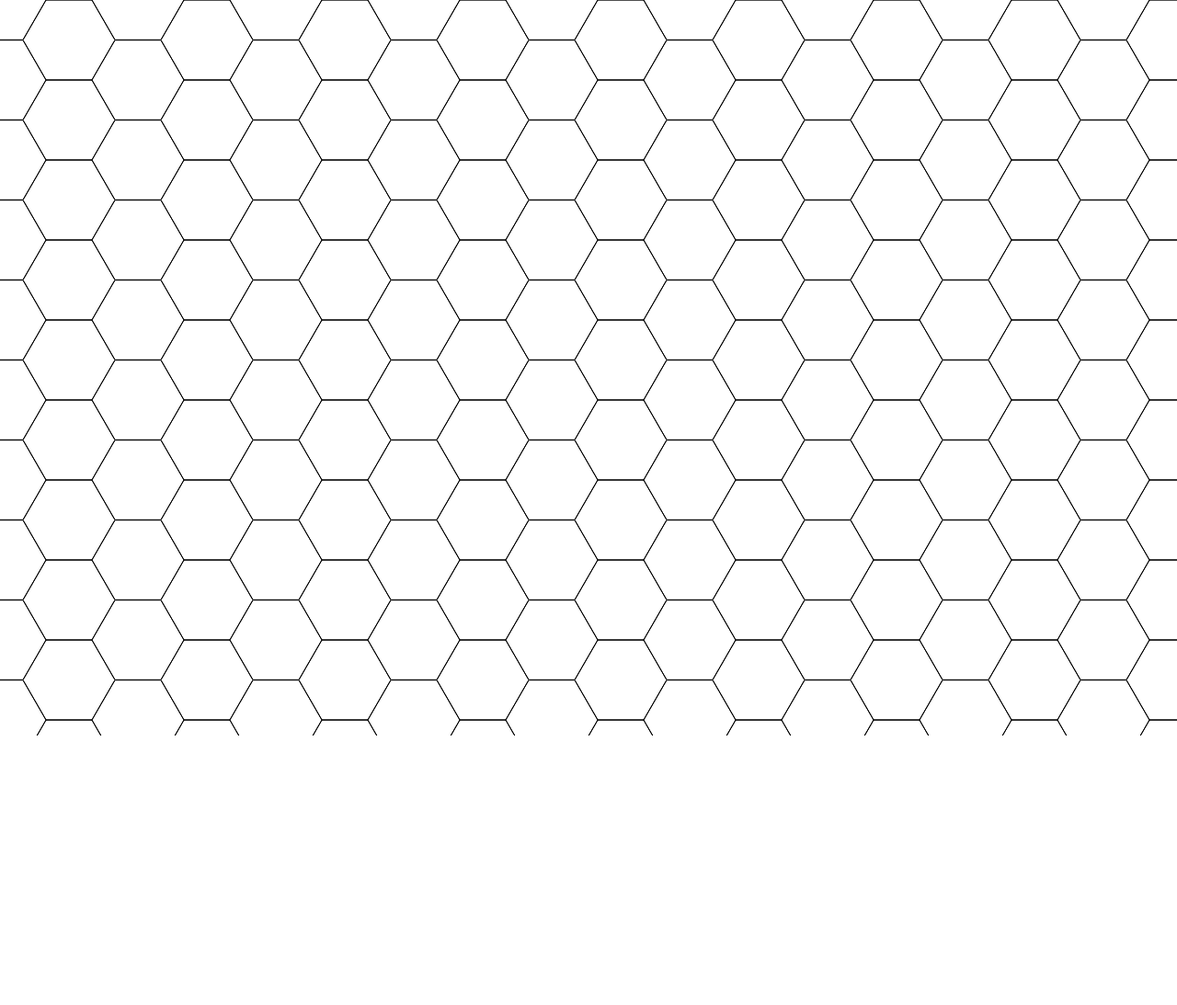
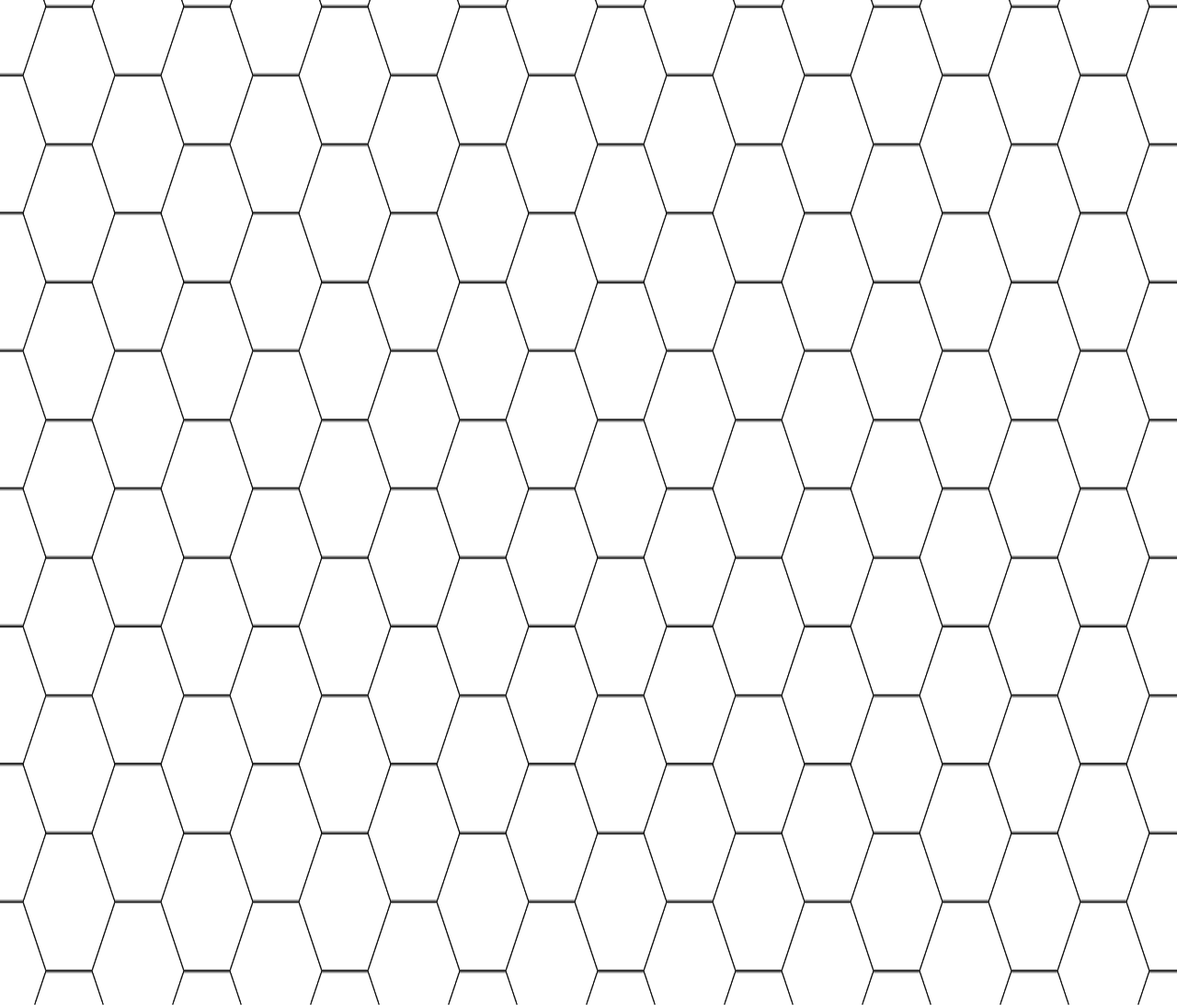
Before and after one commit to jcastorina/hex, a website built with webpack: page index.html in a window 1280 px wide. Shown: the whole page at 92% size. Before the commit the page ends 804 px from the top, so only its background shows below. Built offline with nearby package versions, Linux system fonts and the light colour scheme.

Commit message:
why does the hex pattern become 45 degrees when I scaleY by the cubic root of 3????

```diff
--- a/index.css
+++ b/index.css
@@ -2,3 +2,7 @@ body {
   overflow: hidden;
   margin: 0;
 }
+
+canvas {
+  transform: scaleY(1.732);
+}
--- a/src/index.js
+++ b/src/index.js
@@ -23,7 +23,7 @@ let counter = 1;
 let zig = true;
 
 let hw = 75;
-let hh = 87;
+let hh = 86.5;
 let offset = false;
 
 function drawHexBoard(context, x, y, w, h, counter) {
```
